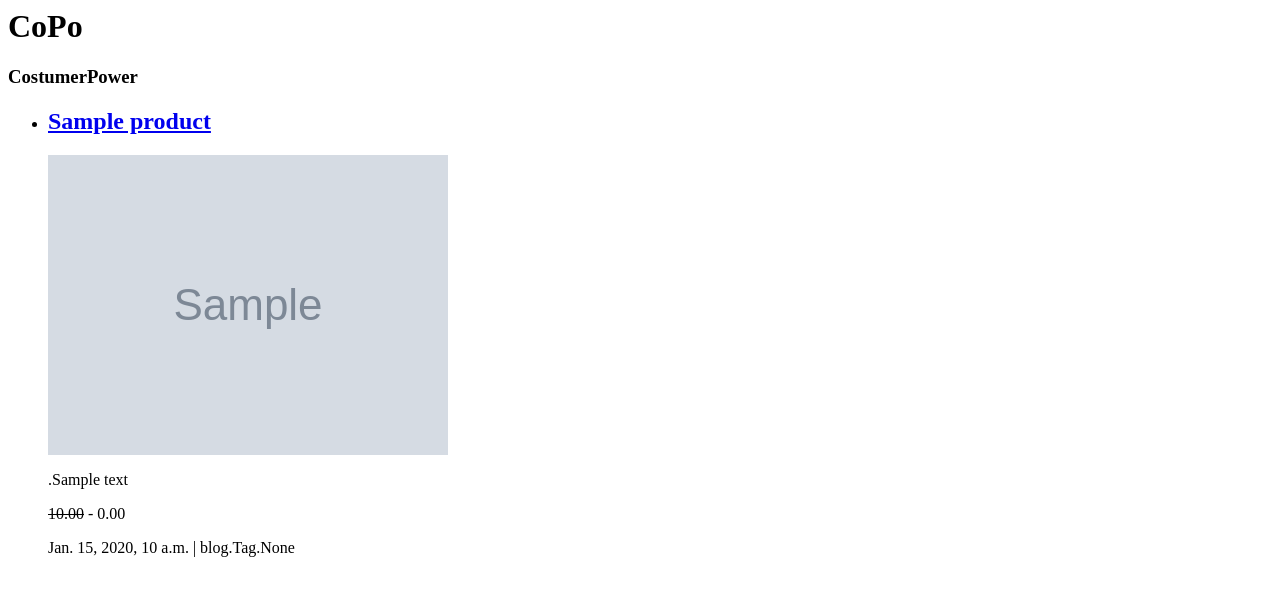
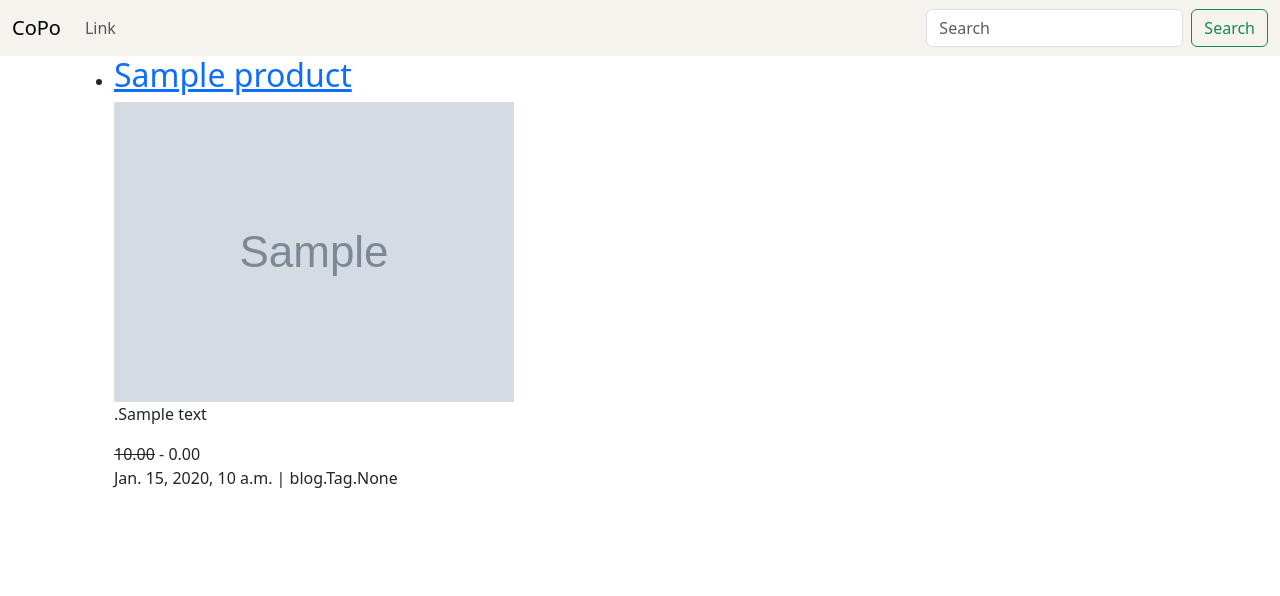
Before and after one commit to shlomogel/copo-app, a Django app: page / in a window 1280 px wide. Shown: the top 596 px of the page. Run offline with Django 5.2, Linux system fonts and the light colour scheme; tables that the repository leaves empty hold one stand-in row (values such as "Sample post"); grey boxes marked "Sample" are stand-in pictures.

Commit message:
first bootstrap

```diff
--- /dev/null
+++ b/copoApp/blog/templates/base.html
@@ -0,0 +1,37 @@
+<!doctype html>
+<html lang="en">
+  <head>
+    <meta charset="utf-8">
+    <meta name="viewport" content="width=device-width, initial-scale=1">
+    {% block title %}
+    {% endblock %}
+    <link href="https://cdn.jsdelivr.net/npm/bootstrap@5.3.2/dist/css/bootstrap.min.css" rel="stylesheet" integrity="sha384-T3c6CoIi6uLrA9TneNEoa7RxnatzjcDSCmG1MXxSR1GAsXEV/Dwwykc2MPK8M2HN" crossorigin="anonymous">
+  </head>
+  <body>
+        <nav class="navbar navbar-expand-lg" style="background-color: #f4f3ee;">
+            <div class="container-fluid">
+                <a class="navbar-brand" href="{% url 'home' %}">CoPo</a>
+                <button class="navbar-toggler" type="button" data-bs-toggle="collapse" data-bs-target="#navbarSupportedContent" aria-controls="navbarSupportedContent" aria-expanded="false" aria-label="Toggle navigation">
+                <span class="navbar-toggler-icon"></span>
+                </button>
+                <div class="collapse navbar-collapse" id="navbarSupportedContent">
+                    <ul class="navbar-nav me-auto mb-2 mb-lg-0">
+                        <li class="nav-item">
+                            <a class="nav-link" href="#">Link</a>
+                        </li>
+                    </ul>
+                    <form class="d-flex" role="search">
+                        <input class="form-control me-2" type="search" placeholder="Search" aria-label="Search">
+                        <button class="btn btn-outline-success" type="submit">Search</button>
+                    </form>
+                </div>
+            </div>
+        </nav>
+    <div class="container">
+
+        {% block content %}
+        {% endblock %}
+    </div>
+    <script src="https://cdn.jsdelivr.net/npm/bootstrap@5.3.2/dist/js/bootstrap.bundle.min.js" integrity="sha384-C6RzsynM9kWDrMNeT87bh95OGNyZPhcTNXj1NW7RuBCsyN/o0jlpcV8Qyq46cDfL" crossorigin="anonymous"></script>
+  </body>
+</html>
--- a/copoApp/blog/templates/home.html
+++ b/copoApp/blog/templates/home.html
@@ -1,7 +1,12 @@
-<h1>
-    CoPo
-</h1>
-<h3>CostumerPower</h3>
+{% extends 'base.html' %}
+
+{% block title %}
+<title>
+    CoPo | CostumerPower
+</title>
+{% endblock %}
+
+{% block content %}
     <ul>
         {% for product in object_list %}
         <li>
@@ -20,3 +25,4 @@
         </li>
     </ul>
     {% endfor %}
+{% endblock %}
```
Also changed, not shown: copoApp/blog/templates/product_detail.html (+11 -1 lines). Lines whose indentation alone changed are shown as unchanged.
